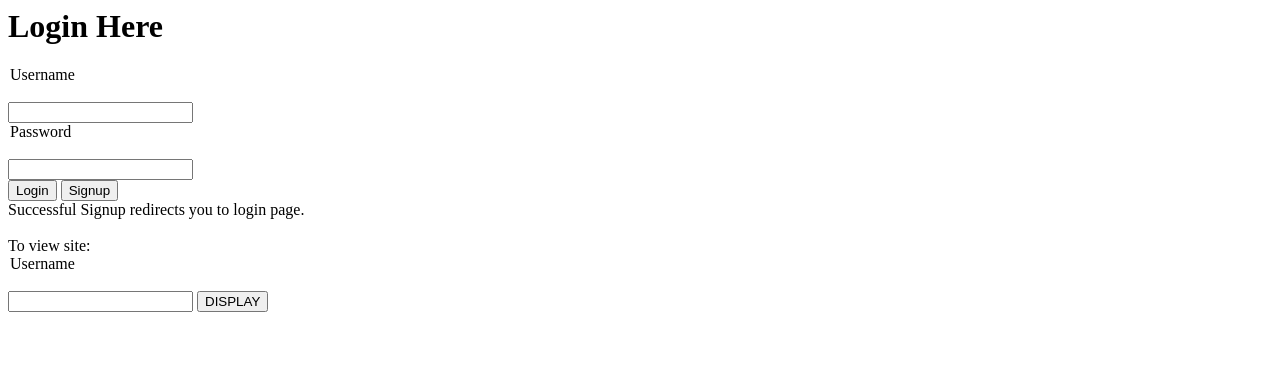
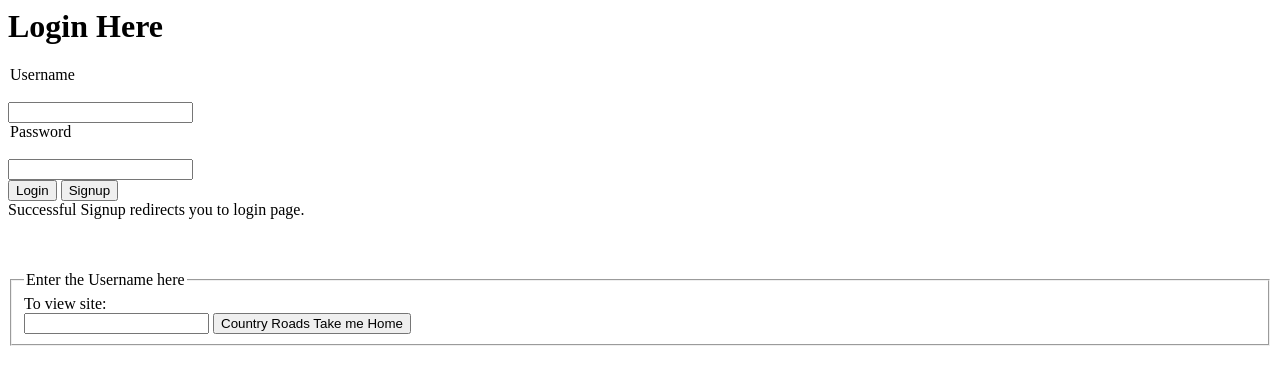
Before and after one commit to siddharths067/php7-host-example, a PHP site: page /users/login.php in a window 1280 px wide. Shown: the top 385 px of the page. Run offline with PHP 8.4, Linux system fonts and the light colour scheme.

Commit message:
User View Routing Done

```diff
--- a/login.php
+++ b/login.php
@@ -84,13 +84,21 @@ catch (PDOException $e){
                 Successful Signup redirects you to login page.
                 <br>
                 <br>
+
+            </form>
+            <br>
+            <form action="login.php" method="post">
+                <fieldset>
                 To view site:
-                <legend>Username</legend><br>
+                <legend>Enter the Username here</legend><br>
                 <input type="text" name="display_username">
                 <span>
-                    <input type="submit" name="display_submit" value="DISPLAY">
+                    <input type="submit" name="display_submit" value="Country Roads Take me Home">
                 </span>
+                </fieldset>
+
             </form>
+            <br>
 
         </div>
             ';
```
